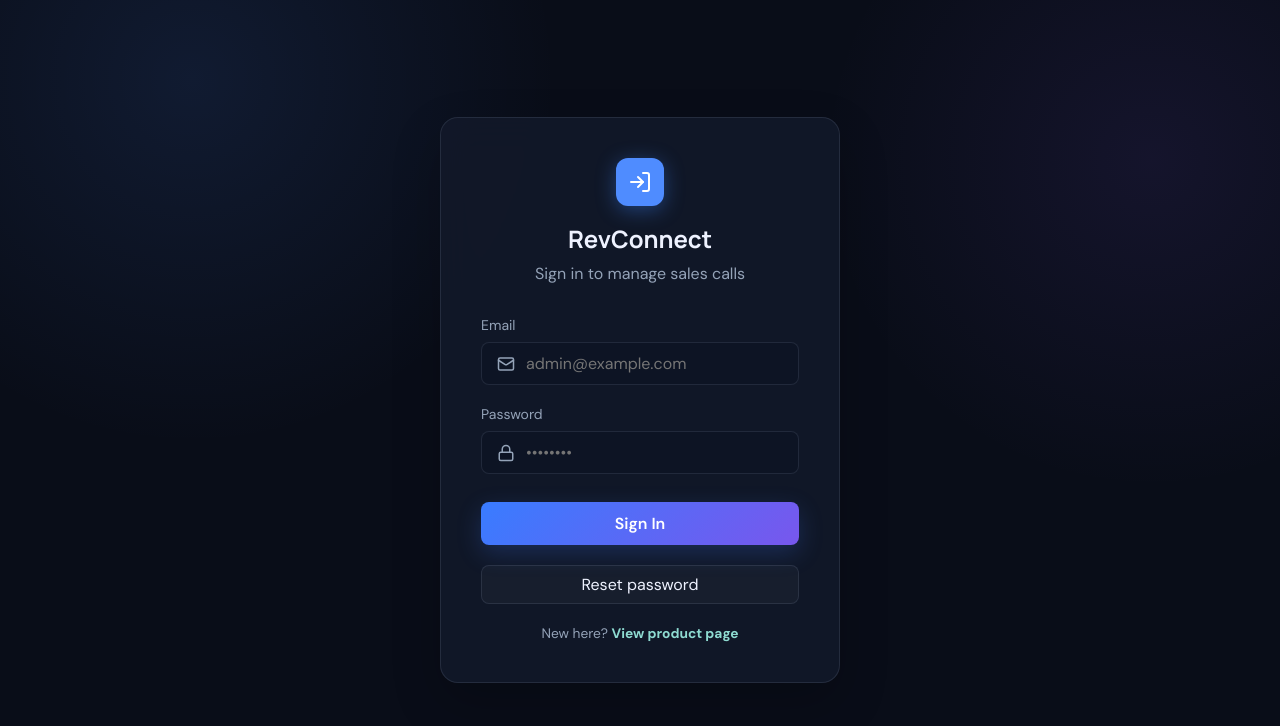
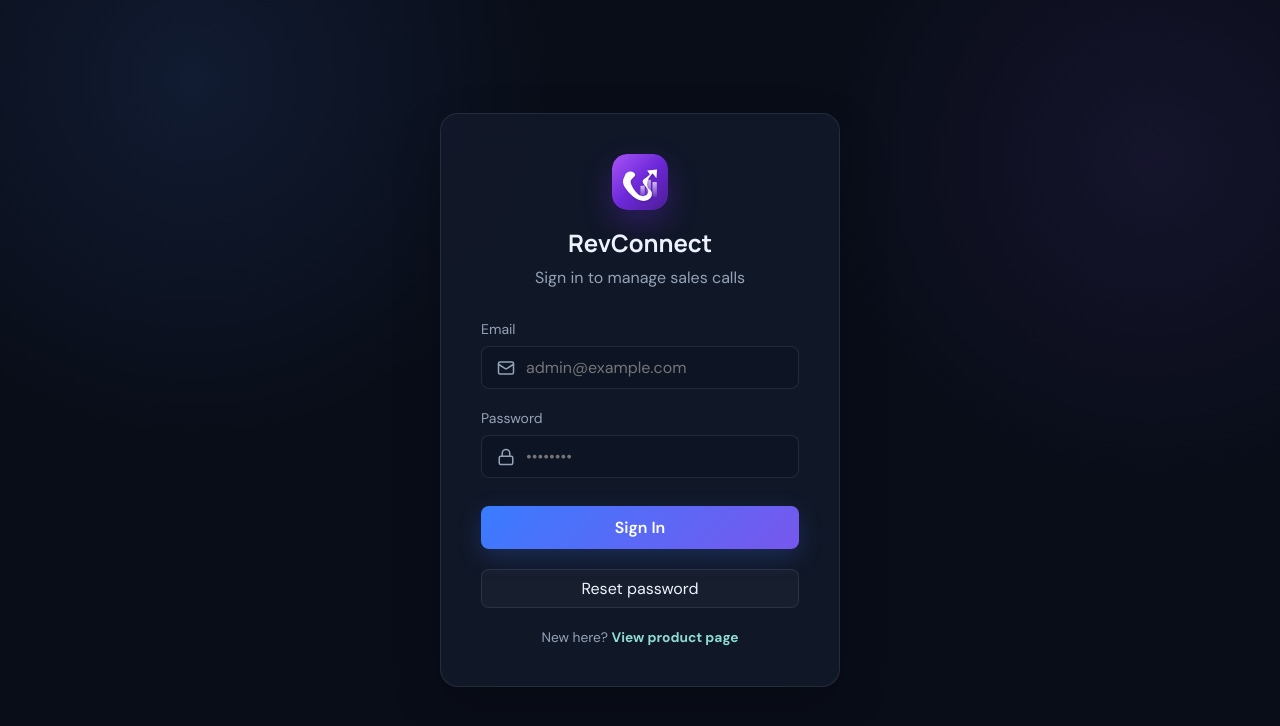
Before and after one commit to Ravindra-24/sales_calls_tracking_dashboard, a React (Vite) app: page /login in a window 1280 px wide. Shown: the top 726 px of the page. Built offline with nearby package versions, Linux system fonts and the light colour scheme; no server answers.

Commit message:
replace login icon with app logo and update animation styles in Login page

```diff
--- a/src/index.css
+++ b/src/index.css
@@ -903,12 +903,10 @@ button:disabled { opacity: 0.45; cursor: not-allowed; }
   from {
     opacity: 0;
     transform: translateY(34px) scale(0.97);
-    filter: blur(8px);
   }
   to {
     opacity: 1;
     transform: none;
-    filter: none;
   }
 }
 
--- a/src/pages/Login.tsx
+++ b/src/pages/Login.tsx
@@ -2,9 +2,11 @@ import React, { useState } from 'react';
 import { FirebaseError } from 'firebase/app';
 import { sendPasswordResetEmail, signInWithEmailAndPassword } from 'firebase/auth';
 import { auth } from '../config/firebase';
-import { LogIn, Mail, Lock, AlertCircle } from 'lucide-react';
+import { Mail, Lock, AlertCircle } from 'lucide-react';
 import { Link, useLocation, useNavigate } from 'react-router-dom';
 import { useAuth } from '../context/auth';
+
+const appIcon = '/favicon.svg';
 
 export const Login: React.FC = () => {
   const [email, setEmail] = useState('');
@@ -61,8 +63,8 @@ export const Login: React.FC = () => {
     <div style={{ minHeight: '100vh', display: 'flex', alignItems: 'center', justifyContent: 'center', padding: '1rem' }}>
       <div className="glass-panel animate-fade-in" style={{ width: '100%', maxWidth: '400px', padding: '2.5rem' }}>
         <div style={{ textAlign: 'center', marginBottom: '2rem' }}>
-          <div style={{ width: '48px', height: '48px', background: 'var(--accent-primary)', borderRadius: '12px', display: 'flex', alignItems: 'center', justifyContent: 'center', margin: '0 auto 1rem', boxShadow: '0 4px 20px rgba(59, 130, 246, 0.4)' }}>
-            <LogIn color="white" size={24} />
+          <div style={{ width: '56px', height: '56px', borderRadius: '14px', display: 'flex', alignItems: 'center', justifyContent: 'center', margin: '0 auto 1rem', boxShadow: '0 12px 30px rgba(109, 40, 217, 0.32)', overflow: 'hidden' }}>
+            <img src={appIcon} alt="" style={{ width: '100%', height: '100%', objectFit: 'cover' }} />
           </div>
           <h2>RevConnect</h2>
           <p style={{ color: 'var(--text-secondary)', marginTop: '0.5rem' }}>Sign in to manage sales calls</p>
```
